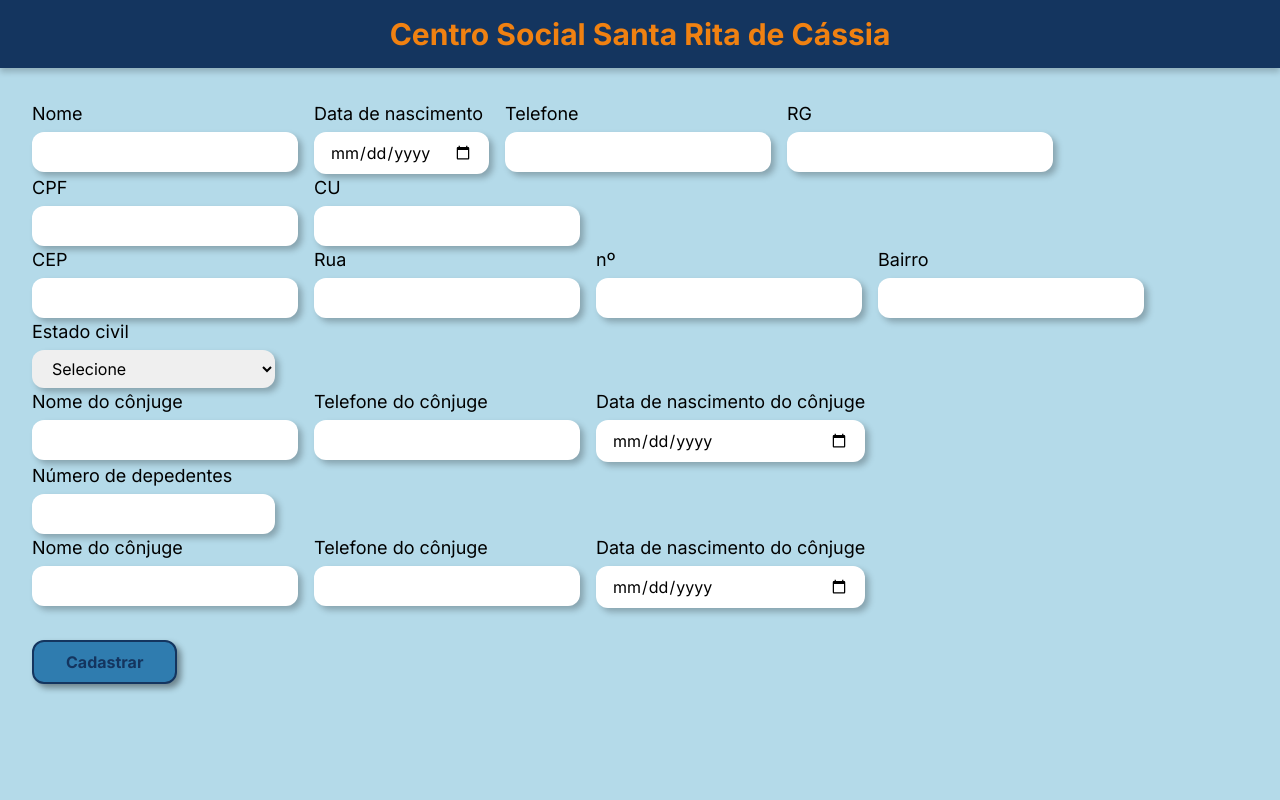
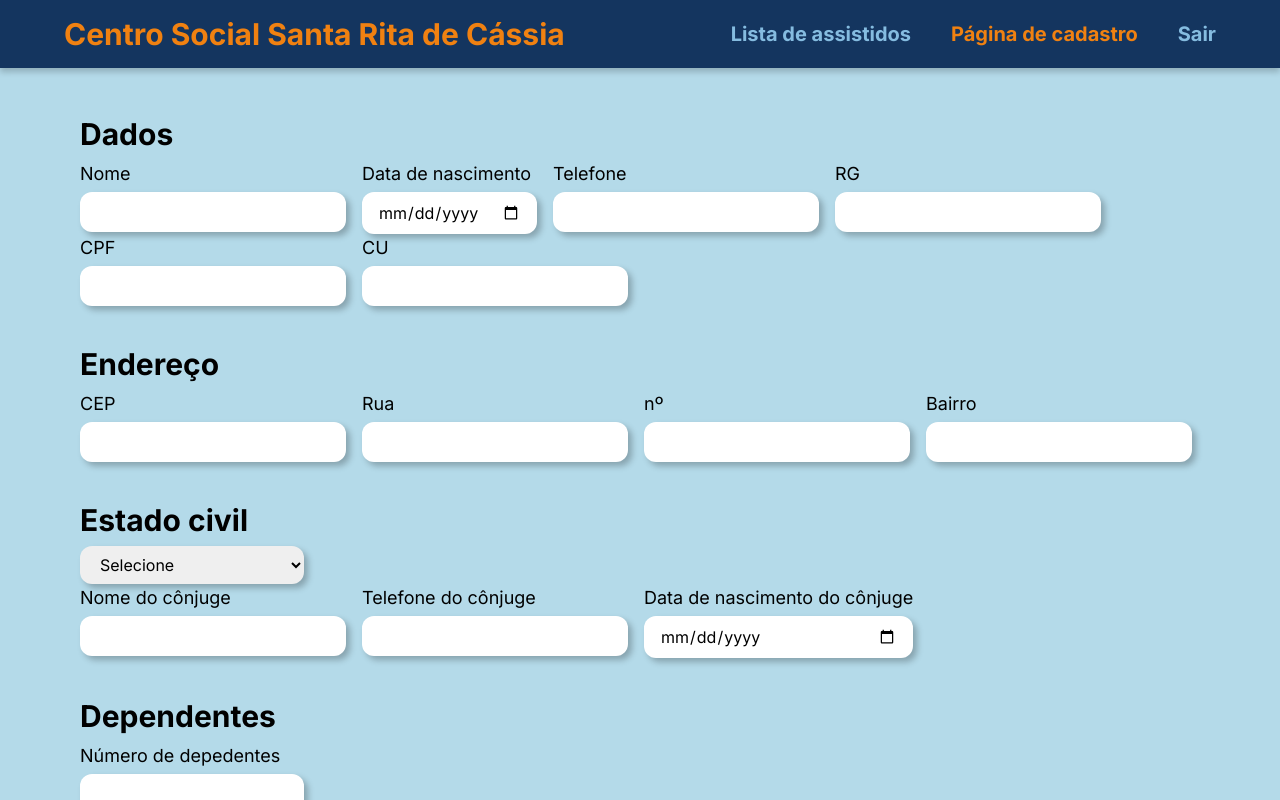
Before and after one commit to TurinoS/Cadastro-de-assistidos, a Next.js app: page /cadastrar in a window 1280 px wide. Shown: the top 800 px of the page. Built offline with nearby package versions, Linux system fonts and the light colour scheme.

Commit message:
feat: ajustando links no header

```diff
--- a/src/app/assistidos/[id]/page.tsx
+++ b/src/app/assistidos/[id]/page.tsx
@@ -1,5 +1,5 @@
+import Header from "@/components/Header";
 import InfoField from "@/components/InfoField";
-import Input from "@/components/Input";
 
 interface BeneficiaryProps {
   name: string;
@@ -8,6 +8,8 @@ interface BeneficiaryProps {
 
 export default function Beneficiary() {
   return (
+    <>
+      <Header />
       <main className="min-h-screen bg-[var(--light)] p-4">
         <div className="flex justify-center items-center gap-6 pb-6">
           <h2 className="text-4xl font-bold text-center text-[var(--dark)]">
@@ -39,7 +41,10 @@ export default function Beneficiary() {
           <div className="p-4 bg-[var(--light)] w-1/3 p-2 border-2 border-[var(--white)]">
             <h3 className="font-bold text-2xl pb-2">Pais</h3>
             <div className="flex gap-2 flex-wrap">
-            <InfoField name="Nome da mãe" info="Maria Regina Turino Da Silva" />
+              <InfoField
+                name="Nome da mãe"
+                info="Maria Regina Turino Da Silva"
+              />
               <InfoField name="Nome do pai" info="Luiz Carlos da Silva" />
             </div>
           </div>
@@ -149,10 +154,15 @@ export default function Beneficiary() {
                 className="px-4 py-2 rounded-xl mt-2"
                 style={{ width: "300px" }}
               />
-            <input type="submit" value="Adicionar" className="px-4 py-2 w-full border-2 border-[var(--dark)] rounded-xl font-bold bg-[var(--medium)] text-[var(--dark)] hover:bg-[var(--dark)] hover:text-[var(--orange)] hover:border-[var(--orange)] transition duration-400" />
+              <input
+                type="submit"
+                value="Adicionar"
+                className="px-4 py-2 w-full border-2 border-[var(--dark)] rounded-xl font-bold bg-[var(--medium)] text-[var(--dark)] hover:bg-[var(--dark)] hover:text-[var(--orange)] hover:border-[var(--orange)] transition duration-400"
+              />
             </form>
           </div>
         </div>
       </main>
+    </>
   );
 }
--- a/src/app/assistidos/page.tsx
+++ b/src/app/assistidos/page.tsx
@@ -1,8 +1,11 @@
+import Header from "@/components/Header";
 import Input from "@/components/Input";
 import Table from "@/components/Table";
 
 export default function Beneficiaries() {
   return (
+    <>
+      <Header />
       <main className="flex min-h-screen flex-col items-center p-8">
         <div className="font-bold bg-[var(--medium)] text-[var(--dark)] rounded-xl flex gap-4 pl-4 pr-2 py-2">
           <Input
@@ -21,5 +24,6 @@ export default function Beneficiaries() {
         </div>
         <Table />
       </main>
+    </>
   );
 }
--- a/src/app/cadastrar/page.tsx
+++ b/src/app/cadastrar/page.tsx
@@ -1,33 +1,56 @@
+import Header from "@/components/Header";
 import Input from "@/components/Input";
 
 export default function Register() {
   return (
-    <main className="p-8">
+    <>
+      <Header />
+      <main className="p-20 pt-12">
         <form className="flex flex-col gap-x-4">
-
-        {/* Dados principais */}
+          <h2 className="text-3xl font-bold mb-2">Dados</h2>
           <div className="flex flex-wrap gap-x-4">
             <Input type="text" label="name" innerText="Nome" placeholder="" />
-        <Input type="date" label="birth" innerText="Data de nascimento" placeholder="" />
-        <Input type="phone" label="phone" innerText="Telefone" placeholder="" />
+            <Input
+              type="date"
+              label="birth"
+              innerText="Data de nascimento"
+              placeholder=""
+            />
+            <Input
+              type="phone"
+              label="phone"
+              innerText="Telefone"
+              placeholder=""
+            />
             <Input type="number" label="RG" innerText="RG" placeholder="" />
             <Input type="number" label="CPF" innerText="CPF" placeholder="" />
             <Input type="number" label="CU" innerText="CU" placeholder="" />
           </div>
 
+          <h2 className="text-3xl font-bold mb-2 mt-10">Endereço</h2>
           <div className="flex flex-wrap gap-x-4">
             <Input type="number" label="CEP" innerText="CEP" placeholder="" />
             <Input type="text" label="street" innerText="Rua" placeholder="" />
             <Input type="number" label="house" innerText="nº" placeholder="" />
-        <Input type="text" label="neighborhood" innerText="Bairro" placeholder="" />
+            <Input
+              type="text"
+              label="neighborhood"
+              innerText="Bairro"
+              placeholder=""
+            />
           </div>
 
-        {/* Estado civil */}
-
+          <h2 className="text-3xl font-bold mb-2 mt-10">Estado civil</h2>
           <div className="flex flex-col gap-1">
-          <label className="text-lg" htmlFor="select">Estado civil</label>
-          <select name="select" defaultValue="selecione" className="px-4 py-2 rounded-xl w-1/5" style={{ boxShadow: "4px 4px 6px rgba(0, 0, 0, 0.25)" }}>
-            <option value="selecione" disabled>Selecione</option>
+            <select
+              name="select"
+              defaultValue="selecione"
+              className="px-4 py-2 rounded-xl w-1/5"
+              style={{ boxShadow: "4px 4px 6px rgba(0, 0, 0, 0.25)" }}
+            >
+              <option value="selecione" disabled>
+                Selecione
+              </option>
               <option value="solteiro">Solteiro(a)</option>
               <option value="casado">Casado(a)</option>
               <option value="divorciado">Divorciado(a)</option>
@@ -35,22 +58,62 @@ export default function Register() {
             </select>
           </div>
           <div className="flex flex-wrap gap-x-4">
-          <Input type="text" label="spouseName" innerText="Nome do cônjuge" placeholder="" />
-          <Input type="phone" label="spousePhone" innerText="Telefone do cônjuge" placeholder="" />
-          <Input type="date" label="spouseBirth" innerText="Data de nascimento do cônjuge" placeholder="" />
+            <Input
+              type="text"
+              label="spouseName"
+              innerText="Nome do cônjuge"
+              placeholder=""
+            />
+            <Input
+              type="phone"
+              label="spousePhone"
+              innerText="Telefone do cônjuge"
+              placeholder=""
+            />
+            <Input
+              type="date"
+              label="spouseBirth"
+              innerText="Data de nascimento do cônjuge"
+              placeholder=""
+            />
           </div>
 
-        {/* Dependentes */}
-
-        <Input type="number" label="dependents" innerText="Número de depedentes" placeholder="" className="flex flex-col gap-1 w-1/5"/>
+          <h2 className="text-3xl font-bold mb-2 mt-10">Dependentes</h2>
+          <Input
+            type="number"
+            label="dependents"
+            innerText="Número de depedentes"
+            placeholder=""
+            className="flex flex-col gap-1 w-1/5"
+          />
           <div className="flex flex-wrap gap-x-4">
-          <Input type="text" label={`dependentName`} innerText="Nome do cônjuge" placeholder="" />
-          <Input type="phone" label={`dependentPhone`} innerText="Telefone do cônjuge" placeholder="" />
-          <Input type="date" label={`dependentBirth`} innerText="Data de nascimento do cônjuge" placeholder="" />
+            <Input
+              type="text"
+              label={`dependentName`}
+              innerText="Nome do cônjuge"
+              placeholder=""
+            />
+            <Input
+              type="phone"
+              label={`dependentPhone`}
+              innerText="Telefone do cônjuge"
+              placeholder=""
+            />
+            <Input
+              type="date"
+              label={`dependentBirth`}
+              innerText="Data de nascimento do cônjuge"
+              placeholder=""
+            />
           </div>
-        <input type="submit" value="Cadastrar" className="self-start px-8 py-2 mt-8 border-2 border-[var(--dark)] rounded-xl font-bold bg-[var(--medium)] text-[var(--dark)] hover:bg-[var(--dark)] hover:text-[var(--orange)] hover:border-[var(--orange)] transition duration-400"
-            style={{ boxShadow: "4px 4px 6px rgba(0, 0, 0, 0.4)" }}/>
+          <input
+            type="submit"
+            value="Cadastrar"
+            className="self-start px-14 py-4 mt-10 border-2 border-[var(--dark)] rounded-xl font-bold bg-[var(--medium)] text-[var(--dark)] hover:bg-[var(--dark)] hover:text-[var(--orange)] hover:border-[var(--orange)] transition duration-400"
+            style={{ boxShadow: "4px 4px 6px rgba(0, 0, 0, 0.4)" }}
+          />
         </form>
       </main>
+    </>
   );
 }
--- a/src/app/layout.tsx
+++ b/src/app/layout.tsx
@@ -18,7 +18,6 @@ export default function RootLayout({
   return (
     <html lang="en">
       <body className={inter.className}>
-        <Header />
         {children}
       </body>
     </html>
--- a/src/app/page.tsx
+++ b/src/app/page.tsx
@@ -1,7 +1,10 @@
+import Header from "@/components/Header";
 import Input from "@/components/Input";
 
 export default function Login() {
   return (
+    <>
+      <Header loginPage={true} />
       <main className="flex max-h-screen flex-col items-center p-24">
         <div
           className="flex flex-col gap-5 bg-[var(--light)] p-10 pb-6 rounded-xl"
@@ -31,5 +34,6 @@ export default function Login() {
           </form>
         </div>
       </main>
+    </>
   );
 }
--- a/src/components/Header.tsx
+++ b/src/components/Header.tsx
@@ -1,11 +1,28 @@
+'use client'
+
+import { usePathname } from "next/navigation";
 import Link from "next/link";
 
-export default function Header() {
+interface HeaderProps {
+  loginPage?: boolean
+}
+
+export default function Header({ loginPage }: HeaderProps) {
+  const pathname  = usePathname()
+
   return (
-    <header className="text-center py-4 bg-[var(--dark)] font-bold" style={{boxShadow: "0px 4px 6px rgba(0, 0, 0, 0.2)"}}>
-      <Link href="/" className="text-3xl text-[var(--orange)]">
+    <header className="flex items-center justify-between px-16 py-4 bg-[var(--dark)] font-bold" style={{boxShadow: "0px 4px 6px rgba(0, 0, 0, 0.2)"}}>
+      <p className="text-3xl text-[var(--orange)]">
         Centro Social Santa Rita de Cássia
-      </Link>
+      </p>
+        {!loginPage ?
+      <nav className="flex gap-10">
+          <Link href="/assistidos" className={`text-xl text-[var(--${pathname === '/assistidos' ? 'orange' : 'light'})]`}>Lista de assistidos</Link>
+          <Link href="/cadastrar" className={`text-xl text-[var(--${pathname === '/cadastrar' ? 'orange' : 'light'})]`}>Página de cadastro</Link>
+          <Link href="/" className="text-xl text-[var(--light)]">Sair</Link>
+      </nav>
+        : null}
+
     </header>
   );
 }
```
Lines whose indentation alone changed are shown as unchanged.
